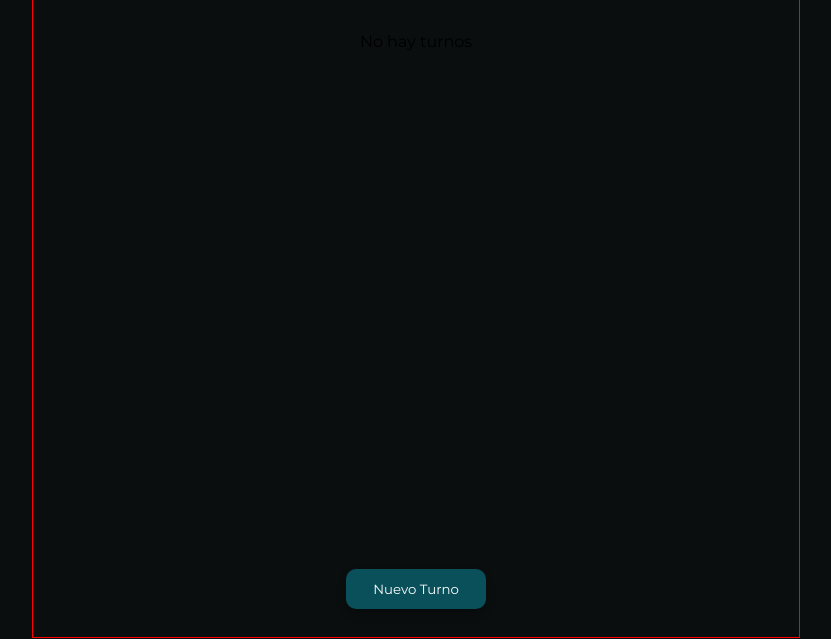
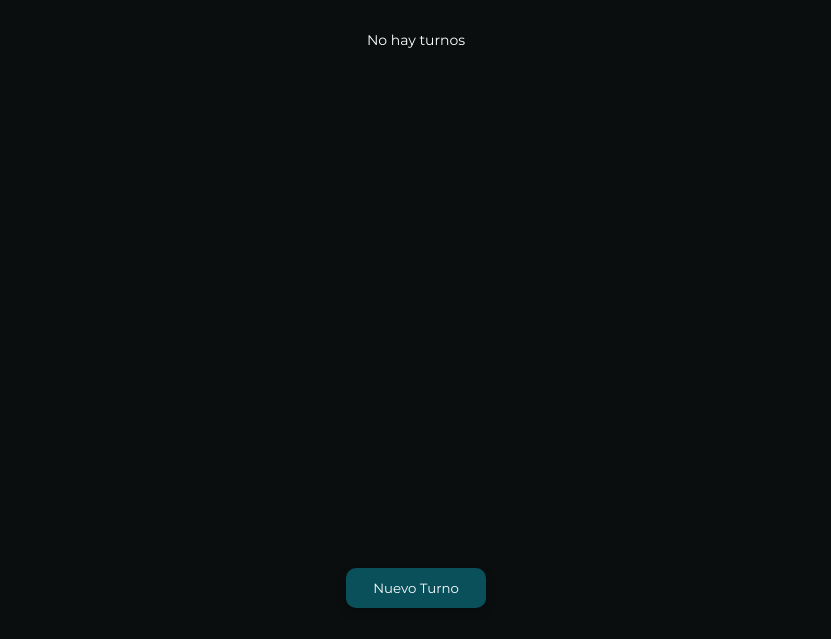
Before and after one commit to Tinchobtt/Turnos, a website: page index.html in a window 1280 px wide. Shown: the part 162-801 px from the top of the page, without its empty margins (224-1055 px from the left). Drawn offline with Linux system fonts and the light colour scheme.

Commit message:
Proyecto Finalizado

```diff
--- a/js/script.js
+++ b/js/script.js
@@ -103,10 +103,12 @@ const showTurnos = (list)=>{
     let turnosContent = '';
     const turnosSection = document.querySelector('.turnos');
     if(emptyList(list)){
-        turnosContent = '<p font-size: 14px; style="text-align: center; margin: 1rem;">No hay turnos</p>';
+        turnosContent = '<p class="empty">No hay turnos</p>';
+        turnosSection.style.overflowY = 'hidden';
         turnosSection.innerHTML = turnosContent;
     }else{
         let turnosInverse = [...turnosList].reverse()
+        turnosSection.style.overflowY = 'scroll';
         turnosInverse.forEach((turno)=>{
             turnosContent += `
             <div class="turno">
--- a/scss/_main.scss
+++ b/scss/_main.scss
@@ -21,8 +21,13 @@ main{
         }
         .turnos{
             width: 100%;
+            height: 100%;
             padding: 1rem;
             overflow-y: scroll;
+            /* Personaliza la barra de desplazamiento */
+            &::-webkit-scrollbar, &::-webkit-scrollbar-thumb, &::-webkit-scrollbar-track {
+                visibility: hidden;
+            }
             .turno{
                 display: grid;
                 grid-template-columns: 25% 50% 25%;
@@ -108,6 +113,7 @@ main{
     left: 50%;
     transform: translate(-50%, -50%);
     width: 85%;
+    max-width: calc(768px * .85);
     height: 280px;
     padding: 1rem;
     border-radius: 15px;
--- a/scss/_tags.scss
+++ b/scss/_tags.scss
@@ -18,7 +18,6 @@ body{
         width: 768px;
         margin: auto;
         overflow-x: hidden;
-        border: 1px solid red;
         header{
             nav{
                 width: calc(768px / 2);
--- a/scss/_utilities.scss
+++ b/scss/_utilities.scss
@@ -0,0 +1,9 @@
+.empty{
+    font-size: 14px;
+    text-align: center;
+    margin: 1rem;
+    color: var(--light);
+    body.light &{
+        color: var(--dark);
+    }
+}
```
Also changed, not shown: css/style.css, 1 other file.
